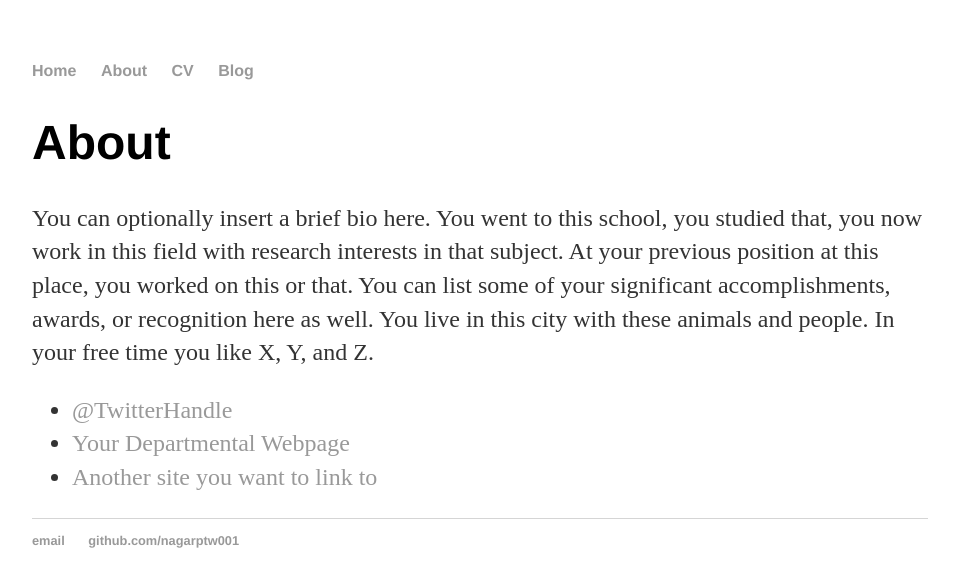
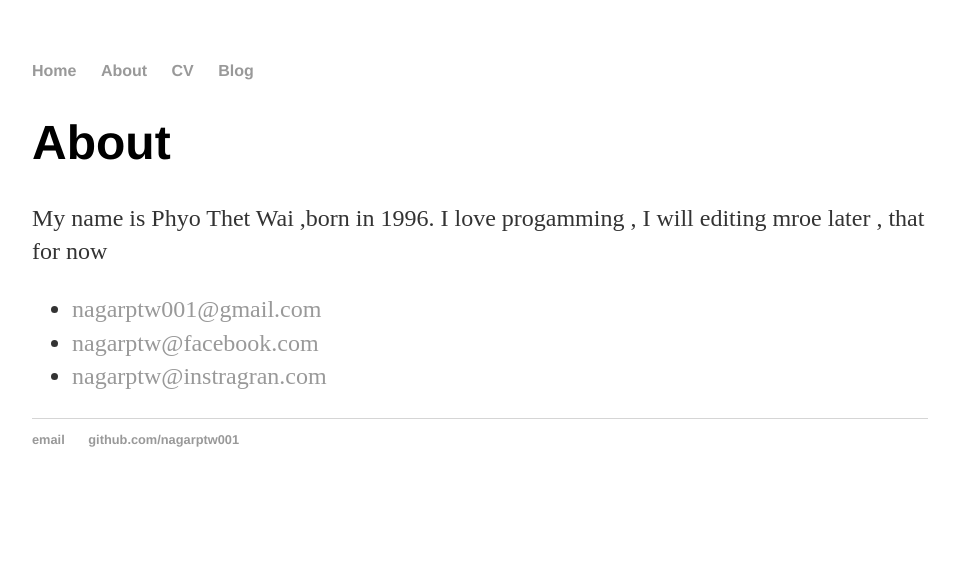
Before and after one commit to NagarPTW001/nagarptw001.github.io, a Jekyll site: the page built from about/index.html, in a window 1280 px wide. Shown: the top 587 px of the page, without its empty margins (160-1116 px from the left). Built offline with Jekyll 4.4.1, drawn with Linux system fonts in a browser that asks for light colours.

Commit message:
Update index.html
email address

```diff
--- a/about/index.html
+++ b/about/index.html
@@ -1,15 +1,13 @@
 ---
 layout: default
-title: About Hank Quinlan
+title: About Phyo Thet Wai
 ---
 
 		<div class="about">
 			<h1>About</h1>
-			<p>You can optionally insert a brief bio here. You went to this school, you studied that, you now work in this field with research interests in that subject. At your previous position at this place, you worked on this or that. You can list some of your significant accomplishments, awards, or recognition here as well. You live in this city with these animals and people. In your free time you like X, Y, and Z.</p>
-
-			<ul class="contacts">
-				<li><a href="#">@TwitterHandle</a></li>
-				<li><a href="#">Your Departmental Webpage</a></li>
-				<li><a href="#">Another site you want to link to</a></li>
+			<p>My name is Phyo Thet Wai ,born in 1996. I love progamming , I will editing mroe later , that for now <ul class="contacts">
+				<li><a href="#">nagarptw001@gmail.com</a></li>
+				<li><a href="#">nagarptw@facebook.com</a></li>
+				<li><a href="#">nagarptw@instragran.com</a></li>
 				</ul>
 		</div>
```
